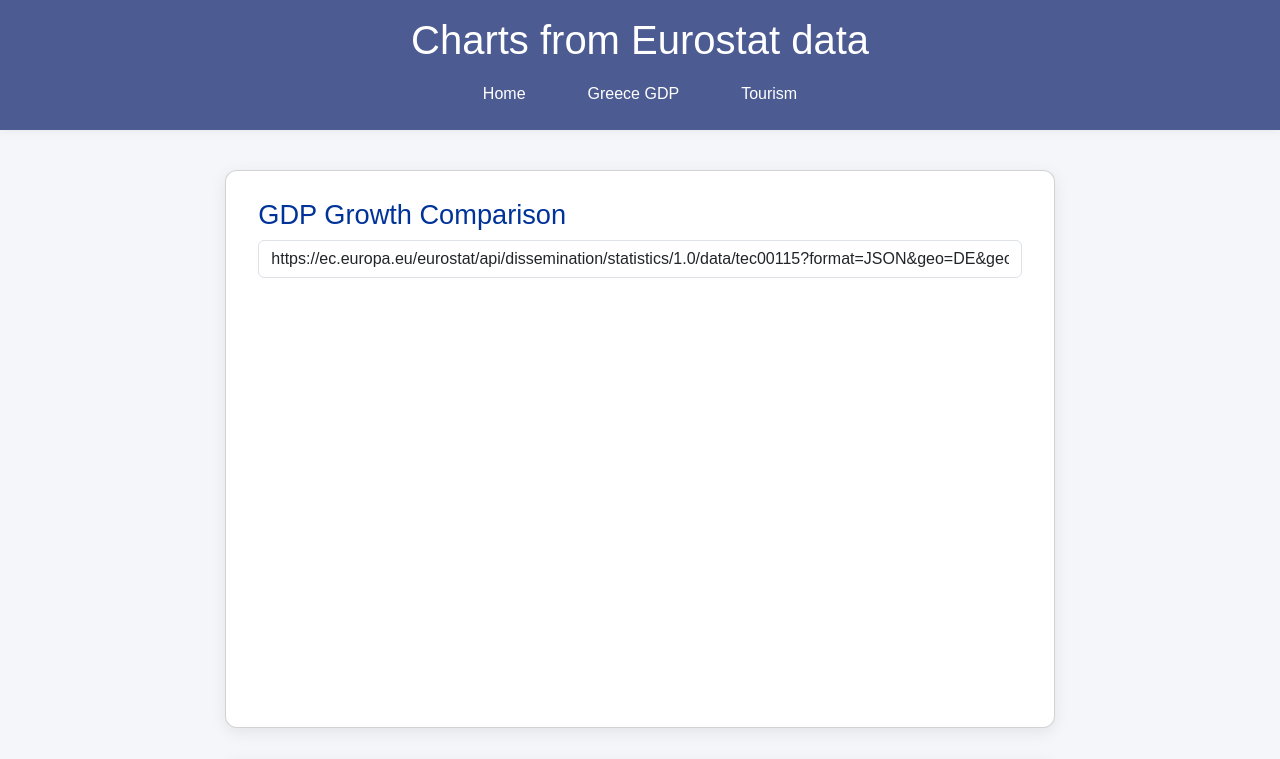
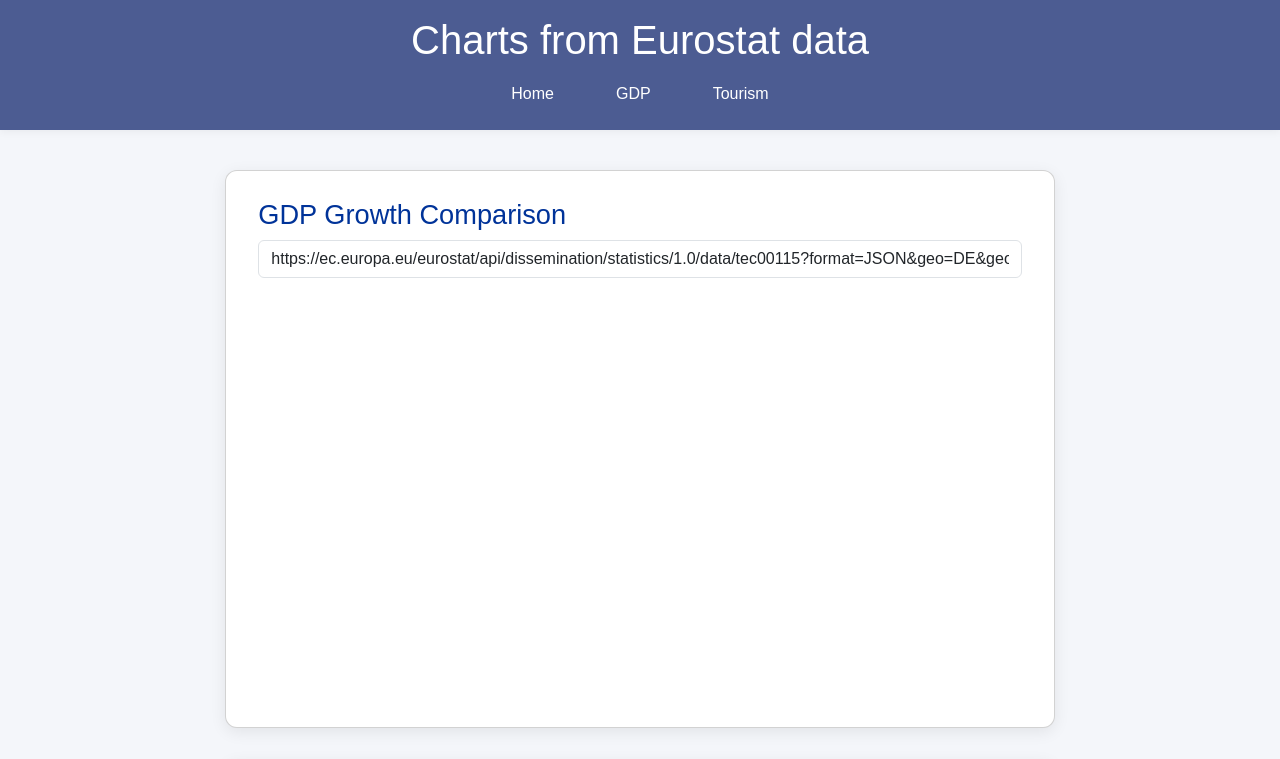
Before and after one commit to TheofilosKaxiris/Theofilos, a plain HTML site: page pages/gdp.html in a window 1280 px wide. Shown: the top 759 px of the page. Drawn offline with nearby package versions, Linux system fonts and the light colour scheme; no server answers.

Commit message:
small fix

```diff
--- a/pages/gdp.html
+++ b/pages/gdp.html
@@ -28,7 +28,7 @@
         <nav class="text-center">
             <ul class="nav justify-content-center">
                 <li class="nav-item"><a class="nav-link text-white" href="../index.html">Home</a></li>
-                <li class="nav-item"><a class="nav-link text-white" href="gdp.html">Greece GDP</a></li>
+                <li class="nav-item"><a class="nav-link text-white" href="gdp.html">GDP</a></li>
                 <li class="nav-item"><a class="nav-link text-white" href="tourism.html">Tourism</a></li>
             </ul>
         </nav>
```
Also changed, not shown: index.html (+1 -1 lines), pages/tourism.html (+1 -1 lines).
